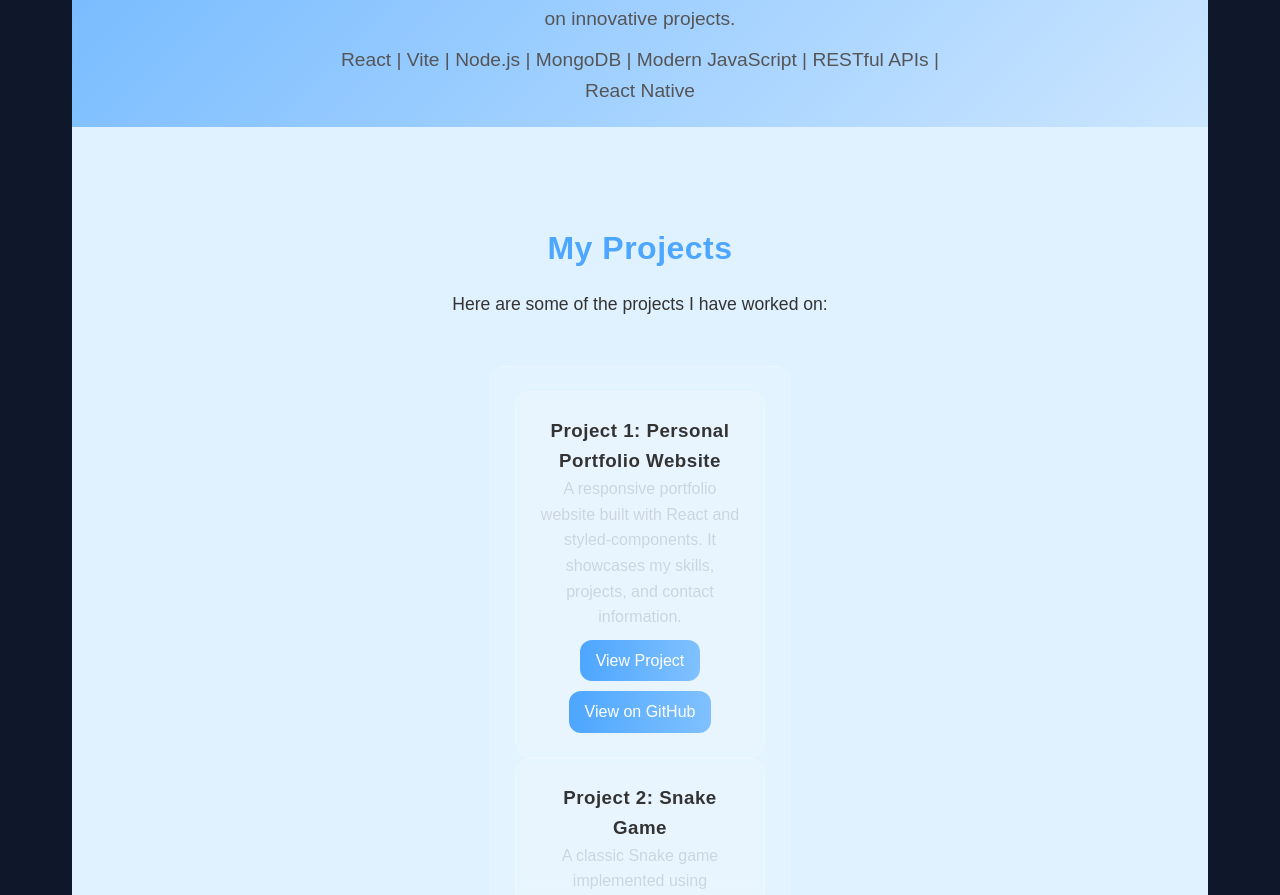
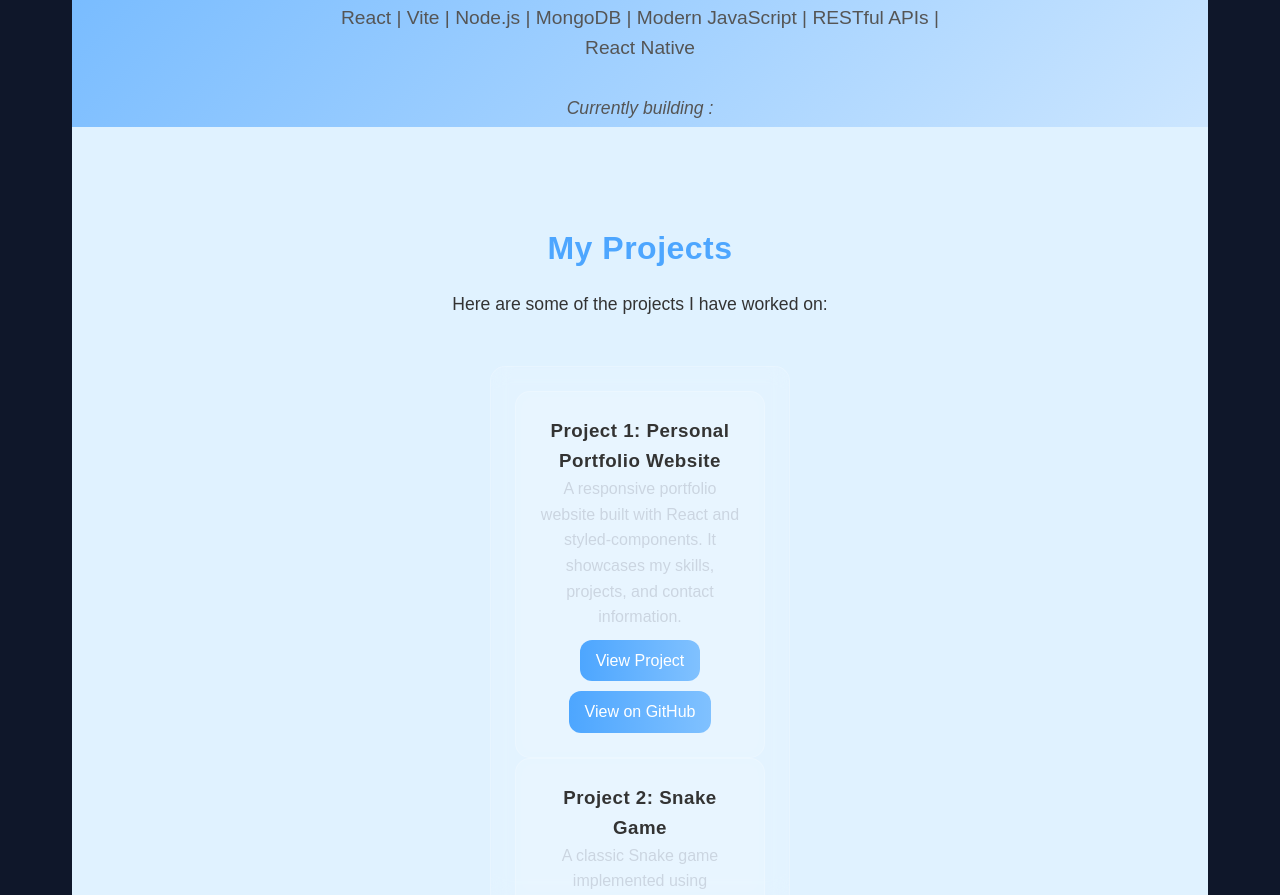
Before and after one commit to WoodenKhrystyn-FS/my-portfolio, a React (Vite) app: page / in a window 1280 px wide. Shown: the part 1315-2210 px from the top of the page. Built offline with nearby package versions, Linux system fonts and the light colour scheme.

Commit message:
added new pending project

```diff
--- a/src/Components/Hero.jsx
+++ b/src/Components/Hero.jsx
@@ -1,5 +1,5 @@
 import React from "react";
-import kvlogo from "../assets/wooden.jpeg";
+//import kvlogo from "../assets/wooden.jpeg";
 import "./Hero.css";
 
 function Hero({ kvlogo }) {
@@ -35,9 +35,16 @@ function Hero({ kvlogo }) {
 
       <p className="currently-building">
         <span>
-          Currently building : Personal Portfolio Website to showcase my
-          projects and skills, React app during my Full Sail University
+          Currently building :
+          <ul>
+            <li>Personal Portfolio Website to showcase my
+          projects and skills</li>
+          <li>
+            React app during my Full Sail University
           degree journey
+          </li>
+          <li>Nail Booking System built with React and MongdoDB</li>
+          </ul>
         </span>
       </p>
 
```
